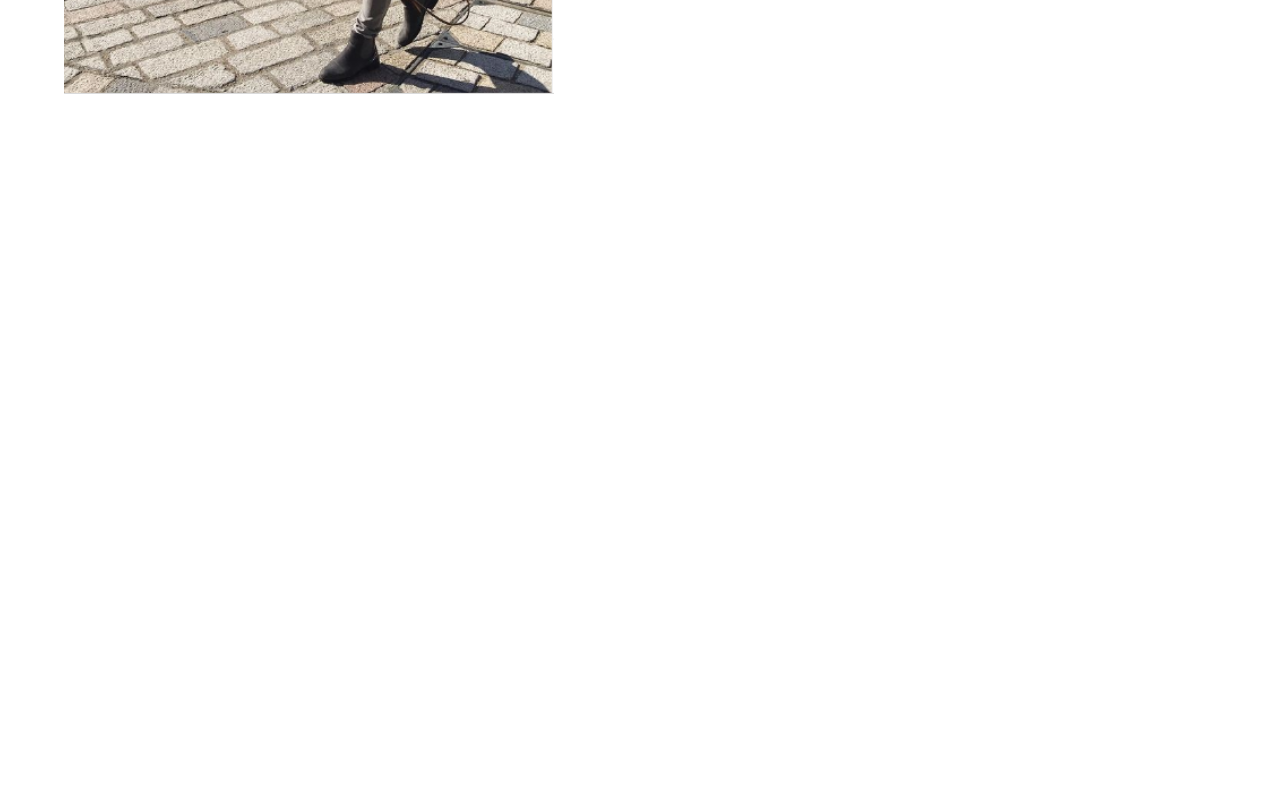
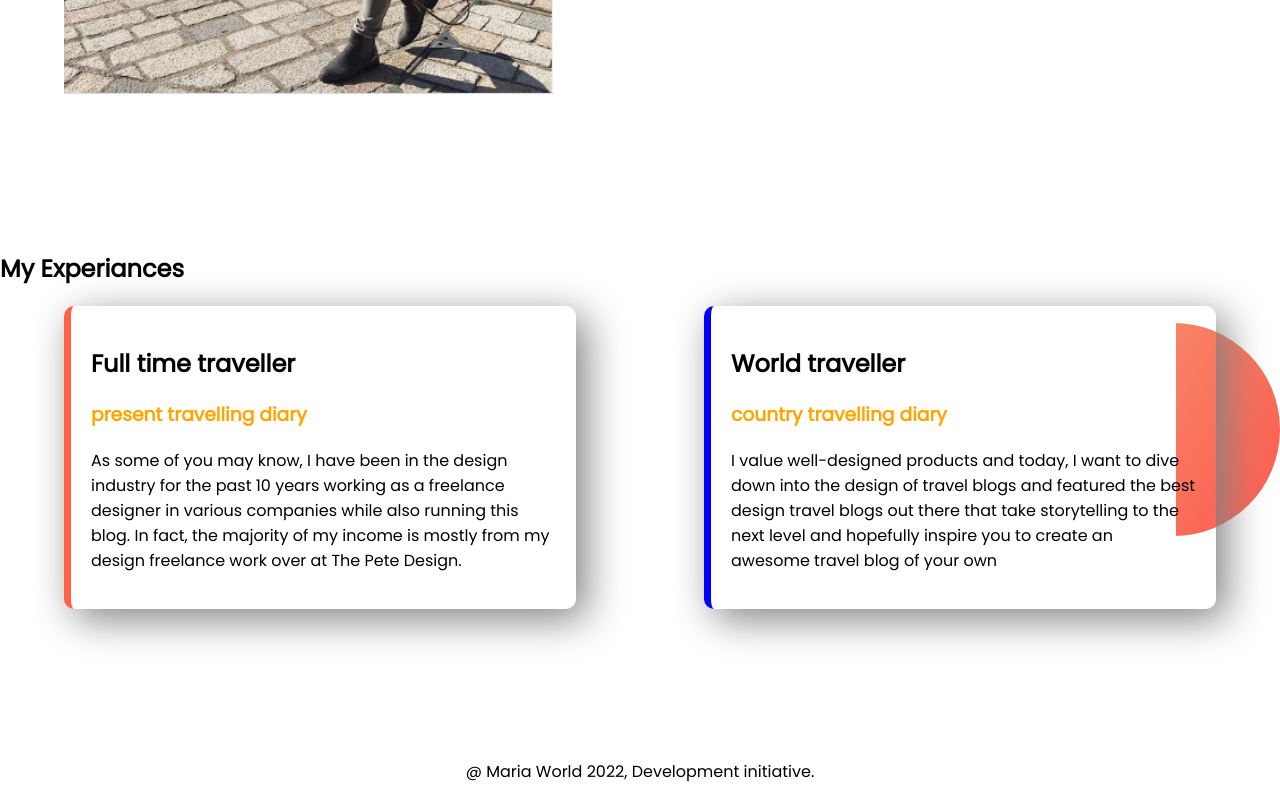
Before and after one commit to ahmarcodex/developer-portfolio, a plain HTML site: page index.html in a window 1280 px wide. Shown: the part 1161-1961 px from the top of the page. Before the commit the page ends 1412 px from the top, so only its background shows below. Drawn offline with Linux system fonts and the light colour scheme.

Commit message:
footer added

```diff
--- a/index.html
+++ b/index.html
@@ -13,7 +13,7 @@
 </head>
 
 <body>
-    <section class="top-banner">
+    <section class="top-banner flexable-para">
         <div class="half-width">
             <h1>Welcome To</h1>
             <h1><span class="orange-color">Traveler Maria</span> World</h1>
@@ -29,7 +29,7 @@
 
         </div>
     </section>
-    <section class="dream-big">
+    <section class="dream-big flexable-para">
         <div class="half-width">
             <img src="image/maria.png" alt="">
         </div>
@@ -45,7 +45,33 @@
         </div>
 
     </section>
+    <section class="area">
+        <h1>My Experiances</h1>
+        <div class="flexable-para">
+            <div id="full-developer" class="exp-item">
+                <h1>Full time traveller</h1>
+                <h3 class="orange-color">present travelling diary</h3>
+                <p>As some of you may know, I have been in the design industry for the past 10 years working as a
+                    freelance
+                    designer in various companies while also running this blog. In fact, the majority of my income is
+                    mostly
+                    from my design freelance work over at The Pete Design.</p>
+            </div>
+            <div id="baby-developer" class="exp-item">
+                <h1>World traveller</h1>
+                <h3 class="orange-color">country travelling diary</h3>
+                <p>I value well-designed products and today, I want to dive down into the design of travel blogs and
+                    featured the best design travel blogs out there that take storytelling to the next level and
+                    hopefully
+                    inspire you to create an awesome travel blog of your own</p>
+            </div>
+        </div>
+
+    </section>
 
 </body>
+<footer>
+    <p>@ Maria World 2022, Development initiative.</p>
+</footer>
 
 </html>
--- a/style.css
+++ b/style.css
@@ -7,11 +7,15 @@ h1 {
     font size: 100px;
 }
 
+h2 {
+    font-size: 80px;
+}
+
 .orange-color {
     color: orange;
 }
 
-section {
+.flexable-para {
     display: flex;
     margin-bottom: 150px;
 }
@@ -44,3 +48,30 @@ section {
     background-repeat: no-repeat;
     background-position: right;
 }
+
+.area {
+    background-image: url(image/exp-bg.png);
+    background-repeat: no-repeat;
+    background-position: right;
+}
+
+.exp-item {
+    width: 40%;
+    margin-left: 5%;
+    margin-right: 5%;
+    padding: 20px;
+    border-radius: 10px;
+    box-shadow: 10px 10px 40px gray;
+}
+
+#full-developer {
+    border-left: 7px solid tomato;
+}
+
+#baby-developer {
+    border-left: 7px solid blue;
+}
+
+footer p {
+    text-align: center;
+}
```
